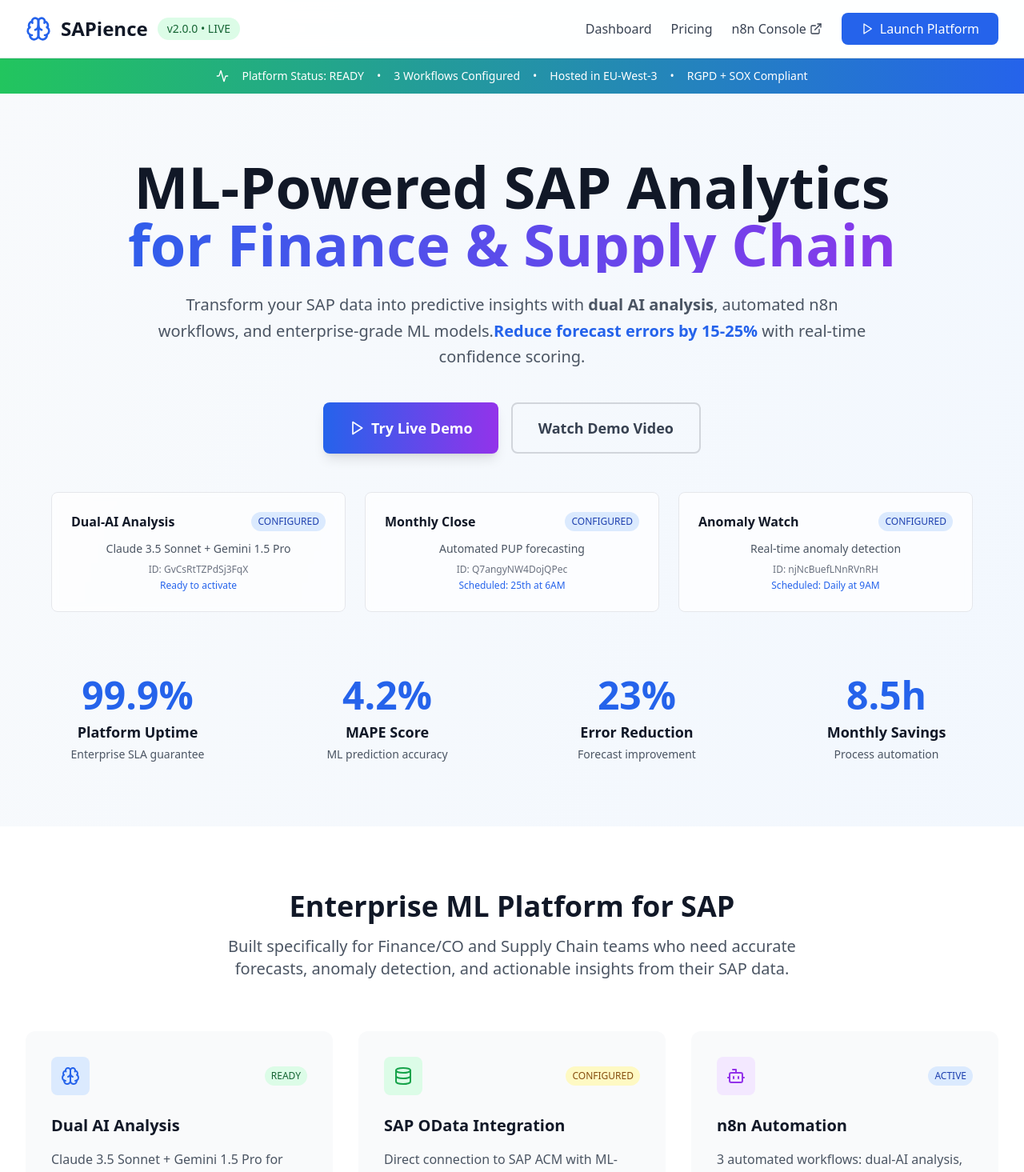
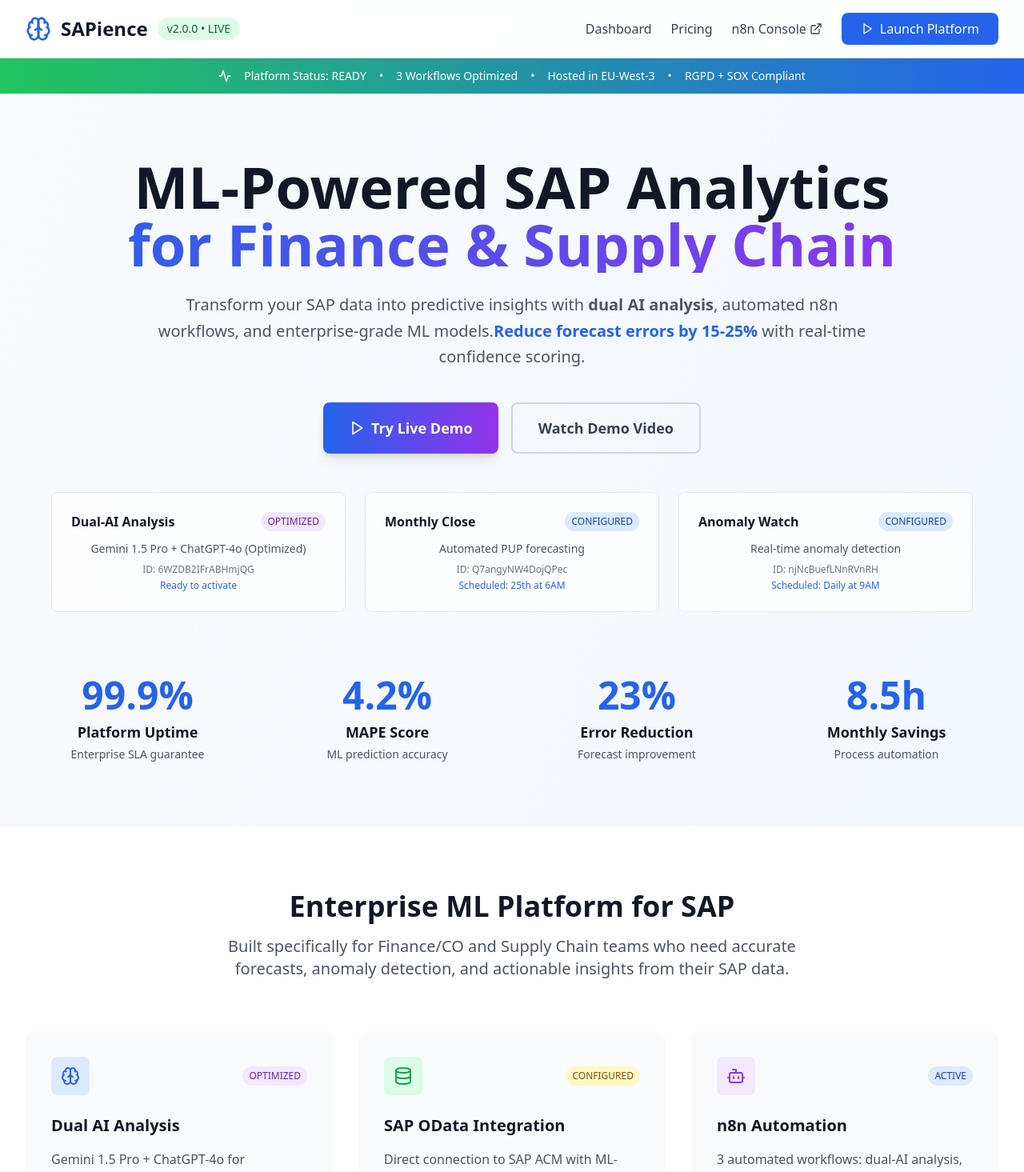
Before and after one commit to hadamaouattara/sapience-v3, a Next.js app: page / in a window 1280 px wide. Shown: the top 1465 px of the page at 80% size. Built offline with nearby package versions, Linux system fonts and the light colour scheme.

Commit message:
🚀 Update SAPience platform to reflect optimized Dual-AI workflow (Gemini + ChatGPT)

```diff
--- a/app/page.jsx
+++ b/app/page.jsx
@@ -8,7 +8,7 @@
   const [platformStatus, setPlatformStatus] = useState({
     platform: "SAPience ML Platform v2.0",
     status: "READY",
-    version: "2.0.0",
+    version: "2.0.0-optimized",
     workflows: 3,
     region: "EU-West-3"
   });
@@ -16,10 +16,10 @@
   const workflowStatus = [
     {
       name: "Dual-AI Analysis",
-      id: "GvCsRtTZPdSj3FqX",
-      status: "CONFIGURED",
+      id: "6WZDB2IFrABHmjQG",
+      status: "OPTIMIZED",
       lastRun: "Ready to activate",
-      description: "Claude 3.5 Sonnet + Gemini 1.5 Pro"
+      description: "Gemini 1.5 Pro + ChatGPT-4o (Optimized)"
     },
     {
       name: "Monthly Close",
@@ -41,10 +41,10 @@
     {
       icon: Brain,
       title: "Dual AI Analysis",
-      description: "Claude 3.5 Sonnet + Gemini 1.5 Pro for comprehensive SAP insights with 90%+ confidence",
+      description: "Gemini 1.5 Pro + ChatGPT-4o for comprehensive SAP insights with 90%+ confidence (Optimized workflow)",
       color: "blue",
       metrics: "~4.5s processing time",
-      status: "READY"
+      status: "OPTIMIZED"
     },
     {
       icon: Database,
@@ -114,7 +114,7 @@
         "PUP prediction + Confidence Intervals",
         "Smart n8n alerts & automation",
         "What-if scenario analysis",
-        "Claude AI Copilot",
+        "Dual-AI Analysis (Gemini + ChatGPT)",
         "Advanced ML models",
         "Unlimited Company Codes",
         "API access"
@@ -195,7 +195,7 @@
             <Activity className="w-4 h-4" />
             <span>Platform Status: {platformStatus.status}</span>
             <span>•</span>
-            <span>{platformStatus.workflows} Workflows Configured</span>
+            <span>{platformStatus.workflows} Workflows Optimized</span>
             <span>•</span>
             <span>Hosted in {platformStatus.region}</span>
             <span>•</span>
@@ -241,6 +241,7 @@
                     <h3 className="font-semibold text-gray-900">{workflow.name}</h3>
                     <span className={`px-2 py-1 rounded-full text-xs font-medium ${
                       workflow.status === 'ACTIVE' ? 'bg-green-100 text-green-800' :
+                      workflow.status === 'OPTIMIZED' ? 'bg-purple-100 text-purple-800' :
                       workflow.status === 'CONFIGURED' ? 'bg-blue-100 text-blue-800' :
                       'bg-yellow-100 text-yellow-800'
                     }`}>
@@ -300,6 +301,7 @@
                       <Icon className="w-6 h-6" />
                     </div>
                     <span className={`px-2 py-1 rounded-full text-xs font-medium ${
+                      feature.status === 'OPTIMIZED' ? 'bg-purple-100 text-purple-800' :
                       feature.status === 'READY' ? 'bg-green-100 text-green-800' :
                       feature.status === 'ACTIVE' ? 'bg-blue-100 text-blue-800' :
                       feature.status === 'CONFIGURED' ? 'bg-yellow-100 text-yellow-800' :
```
